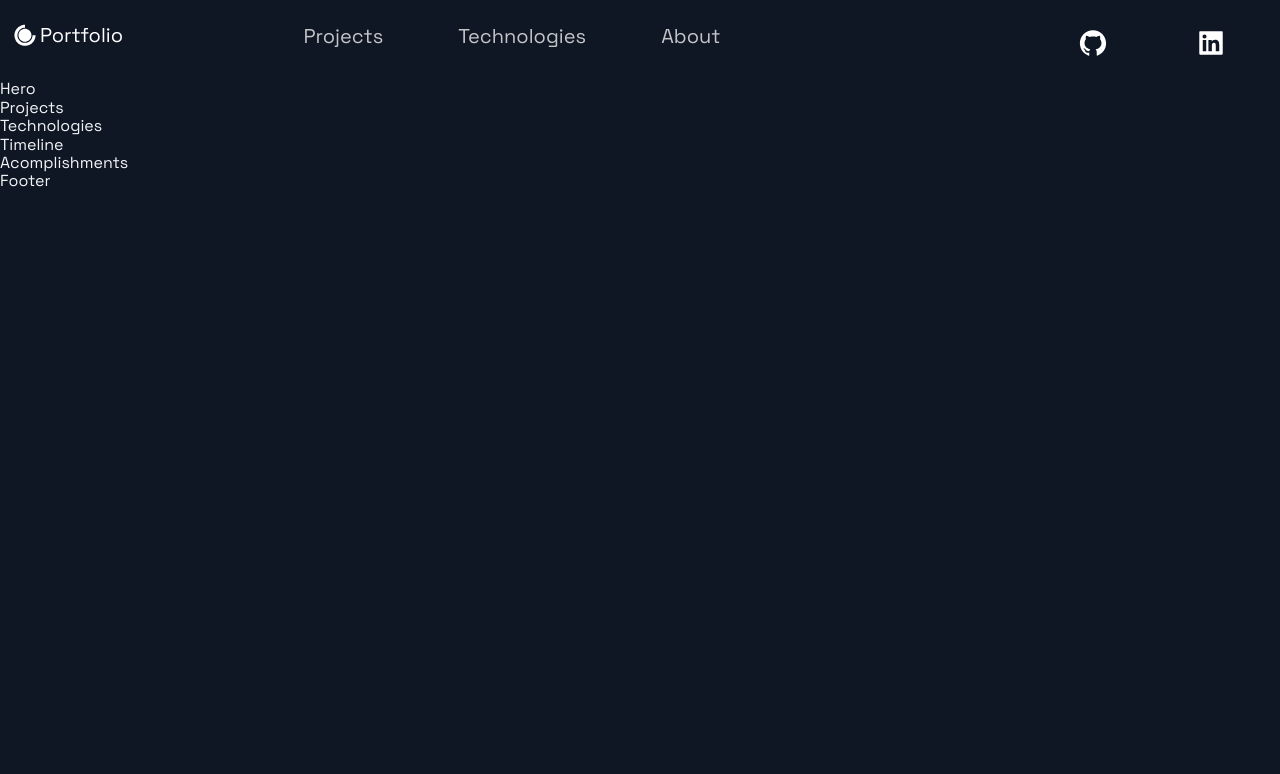
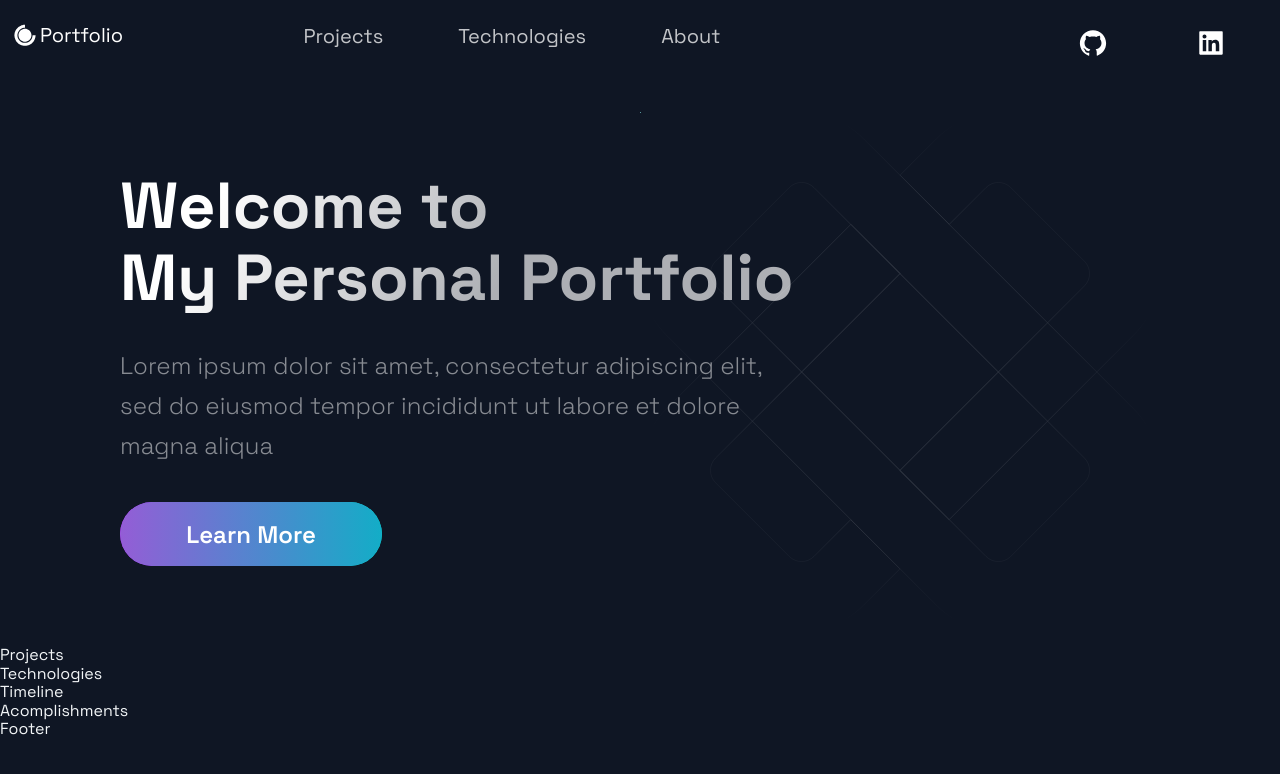
Before and after one commit to SaDi-BRo/website, a Next.js app: page / in a window 1280 px wide. Shown: the top 774 px of the page. Built offline with nearby package versions, Linux system fonts and the light colour scheme.

Commit message:
hero ready

```diff
--- a/src/components/Hero/Hero.js
+++ b/src/components/Hero/Hero.js
@@ -5,9 +5,18 @@
 import { LeftSection } from './HeroStyles';
 
 const Hero = (props) => (
-  <div>
-    Hero
-  </div>
+  <Section row nopadding>
+    <LeftSection>
+      <SectionTitle main center>
+        Welcome to <br />
+        My Personal Portfolio
+      </SectionTitle>
+      <SectionText>
+        Lorem ipsum dolor sit amet, consectetur adipiscing elit, sed do eiusmod tempor incididunt ut labore et dolore magna aliqua
+      </SectionText>
+      <Button onClick={() => window.location = 'https://google.com/'}>Learn More</Button>
+    </LeftSection>
+  </Section>
 );
 
 export default Hero;
--- a/src/pages/index.js
+++ b/src/pages/index.js
@@ -10,10 +10,10 @@
 const Home = () => {
   return (
     <Layout>
-      {/* <Section grid> */}
+      <Section grid>
         <Hero />
-        {/* <BgAnimation /> */}
-      {/* </Section> */}
+        <BgAnimation />
+      </Section>
       <Projects />
       <Technologies />
       <Timeline />
```
